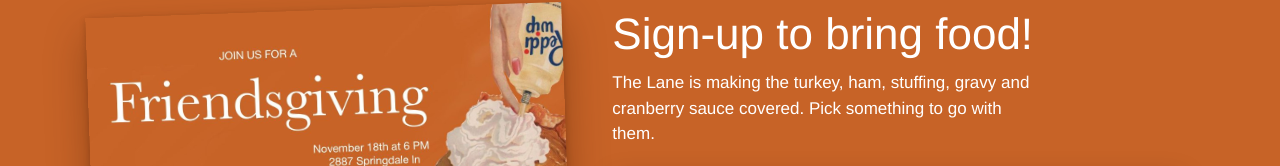
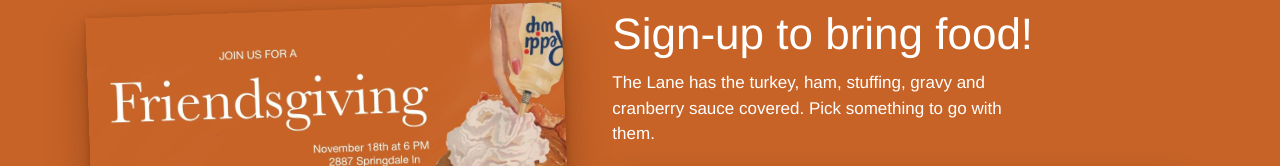
Before and after one commit to juliamiyamoto/Thanksgiving, a plain HTML site: page index.html in a window 1280 px wide. Shown: the part 358-524 px from the top of the page. Drawn offline with Linux system fonts and the light colour scheme; no server answers; a web font is replaced by a local one.

Commit message:
Update index.html

```diff
--- a/index.html
+++ b/index.html
@@ -218,7 +218,7 @@ button { font: inherit; cursor: pointer; }
 
     <div class="signup">
       <h2>Sign-up to bring food!</h2>
-      <p class="hostnote">The Lane is making the turkey, ham, stuffing, gravy and cranberry sauce covered. Pick something to go with them.</p>
+      <p class="hostnote">The Lane has the turkey, ham, stuffing, gravy and cranberry sauce covered. Pick something to go with them.</p>
       <form class="claim" id="claimForm" novalidate>
         <div class="field">
           <label for="who">Your name</label>
```
